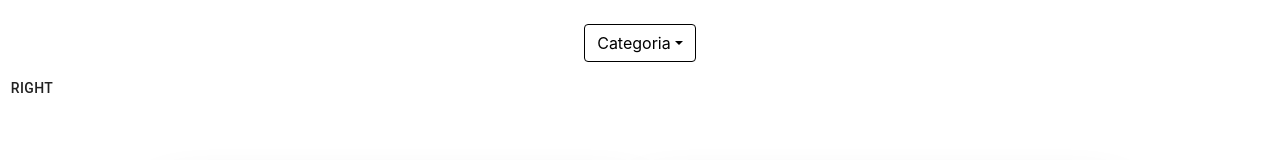
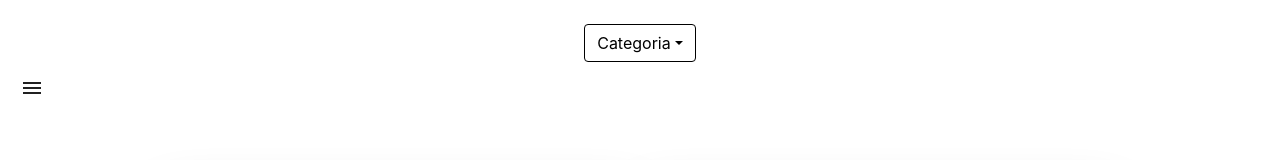
Before and after one commit to luciofondon98/Dise-o-de-Interfaces-2020-2, a React (Create React App) app: page / in a window 1280 px wide. Shown: the top 160 px of the page. Built offline with nearby package versions, Linux system fonts and the light colour scheme.

Commit message:
icono manu lateral

```diff
--- a/src/components/MenuLateral.js
+++ b/src/components/MenuLateral.js
@@ -10,6 +10,7 @@ import AccountCircleIcon from '@material-ui/icons/AccountCircle';
 import SettingsIcon from '@material-ui/icons/Settings';
 import BookmarkBorderIcon from '@material-ui/icons/BookmarkBorder';
 import { Typography } from '@material-ui/core';
+import MenuIcon from '@material-ui/icons/Menu';
 
 const useStyles = makeStyles({
   list: {
@@ -69,14 +70,14 @@ export default function MenuLateral() {
 
   return (
     <div>
-      {[ 'right'].map((anchor) => (
-        <React.Fragment key={anchor}>
-          <Button onClick={toggleDrawer(anchor, true)}>{anchor}</Button>
-          <Drawer anchor={anchor} open={state[anchor]} onClose={toggleDrawer(anchor, false)}>
-            {list(anchor)}
+        <React.Fragment>
+          <Button onClick={toggleDrawer('right', true)}>
+            <MenuIcon></MenuIcon>
+          </Button>
+          <Drawer anchor={'right'} open={state['right']} onClose={toggleDrawer('right', false)}>
+            {list('right')}
           </Drawer>
         </React.Fragment>
-      ))}
     </div>
   );
 }
```
